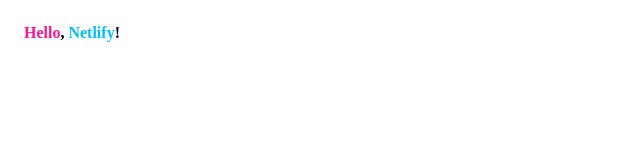
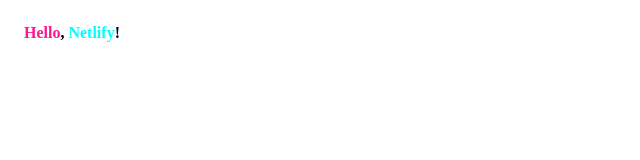
Before and after one commit to tomof/netlify-test, a website: page dist/index.html in a window 1280 px wide. Shown: the full height of the page, 0-640 px from the left. Drawn offline with nearby package versions, Linux system fonts and the light colour scheme; files that its build step writes are made by us from their sources.

Commit message:
change target style

```diff
--- a/src/style.scss
+++ b/src/style.scss
@@ -5,6 +5,6 @@
     color: deeppink;
   }
   .target {
-    color: deepskyblue;
+    color: aqua;
   }
 }
```
